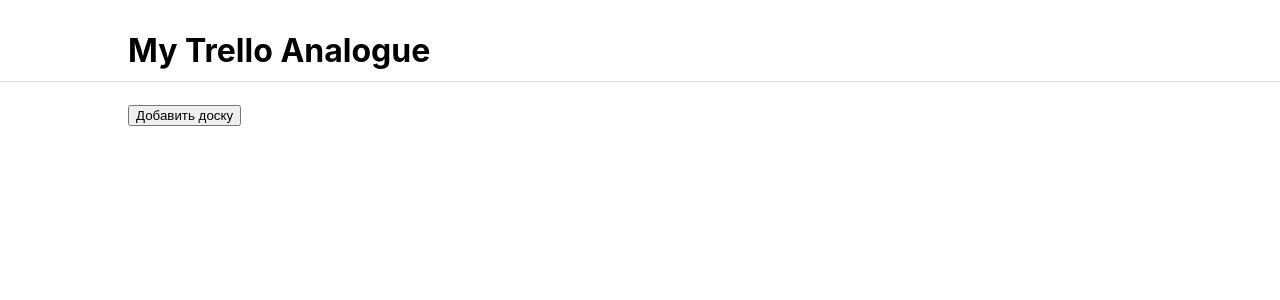
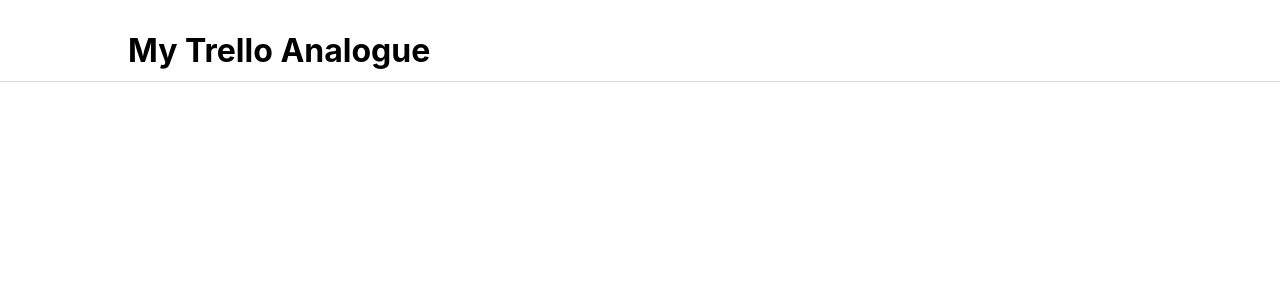
Before and after one commit to summerlightningman/my-trello-analogue, a React (Create React App) app: page / in a window 1280 px wide. Shown: the top 300 px of the page. Built offline with nearby package versions, Linux system fonts and the light colour scheme.

Commit message:
added component for add boards

```diff
--- /dev/null
+++ b/src/components/board-list/board-list-item-add/board-list-item-add.tsx
@@ -0,0 +1,13 @@
+import React from 'react';
+
+import './board-list-item-add.css';
+
+const BoardListItemAdd = () => {
+    return (
+        <div className="board-list-item board-list-item-add">
+
+        </div>
+    );
+};
+
+export default BoardListItemAdd;
--- a/src/components/board-list/board-list.tsx
+++ b/src/components/board-list/board-list.tsx
@@ -5,17 +5,14 @@ import {Board} from "../../types/board";
 import BoardListItem from "./board-list-item/board-list-item";
 
 import './board-list.css';
+import BoardListItemAdd from "./board-list-item-add/board-list-item-add";
 
 const BoardList: FC = () => {
     const {boardList} = useTypedSelector(state => state.board);
 
-    const addBoard: MouseEventHandler = () => {
-
-    };
-
     return (
         <div className="board-list">
-            <button onClick={addBoard}>Добавить доску</button>
+            <BoardListItemAdd/>
             {boardList.map(({name}: Board) => <BoardListItem name={name}/>)}
         </div>
     );
```
Also changed, not shown: src/components/board-list/board-list-item-add/board-list-item-add.css (added).
